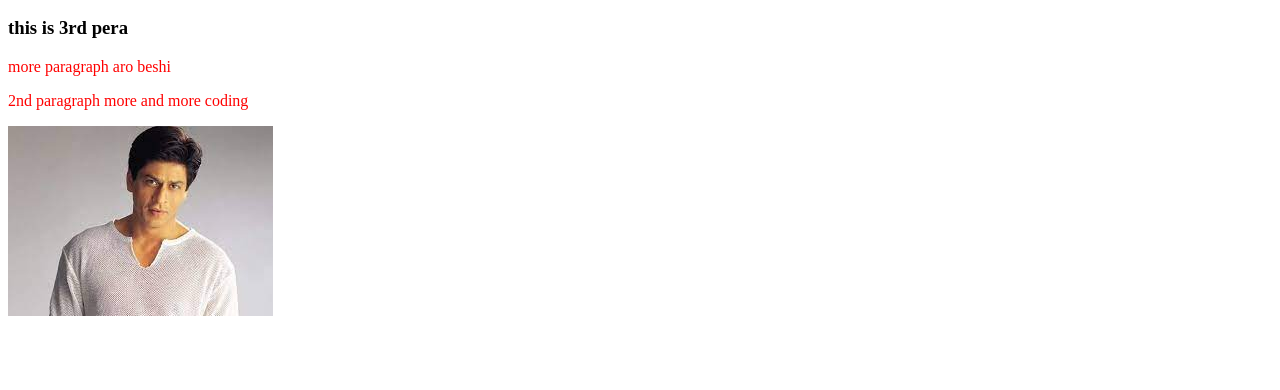
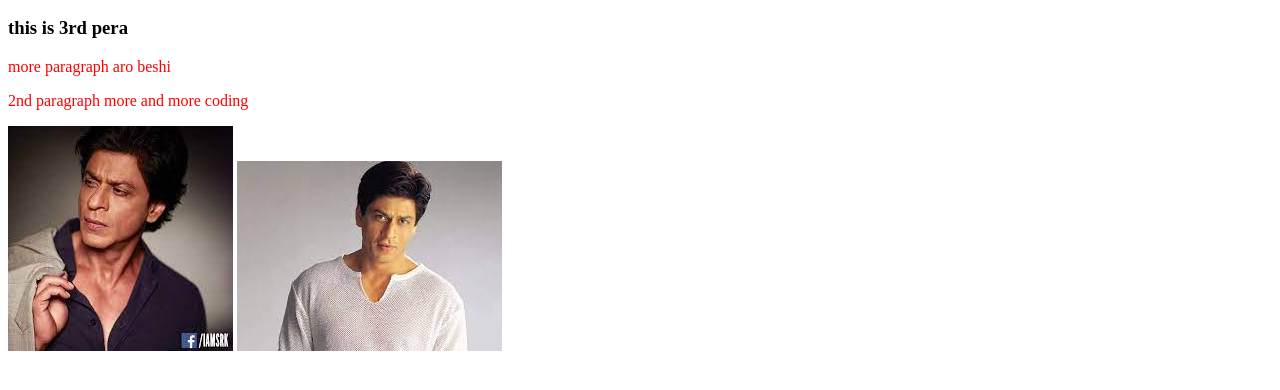
Before and after one commit to siam50/my-second-repo, a plain HTML site: page index.html in a window 1280 px wide. Shown: the part 110-500 px from the top of the page. Drawn offline with Linux system fonts and the light colour scheme.

Commit message:
image added from folder

```diff
--- a/index.html
+++ b/index.html
@@ -13,6 +13,7 @@
     <h3>this is 3rd pera</h3>
     <p>more paragraph aro beshi</p>
     <p>2nd paragraph more and more coding</p>
+    <img src="images/shahrukh-2.jfif" alt="folder added">
     <img src="shahrukh.jfif" alt="picture of shahrukh">
 </body>
 </html>
```
Also changed, not shown: images/shahrukh-2.jfif (renamed from shahrukh-2.jfif).
